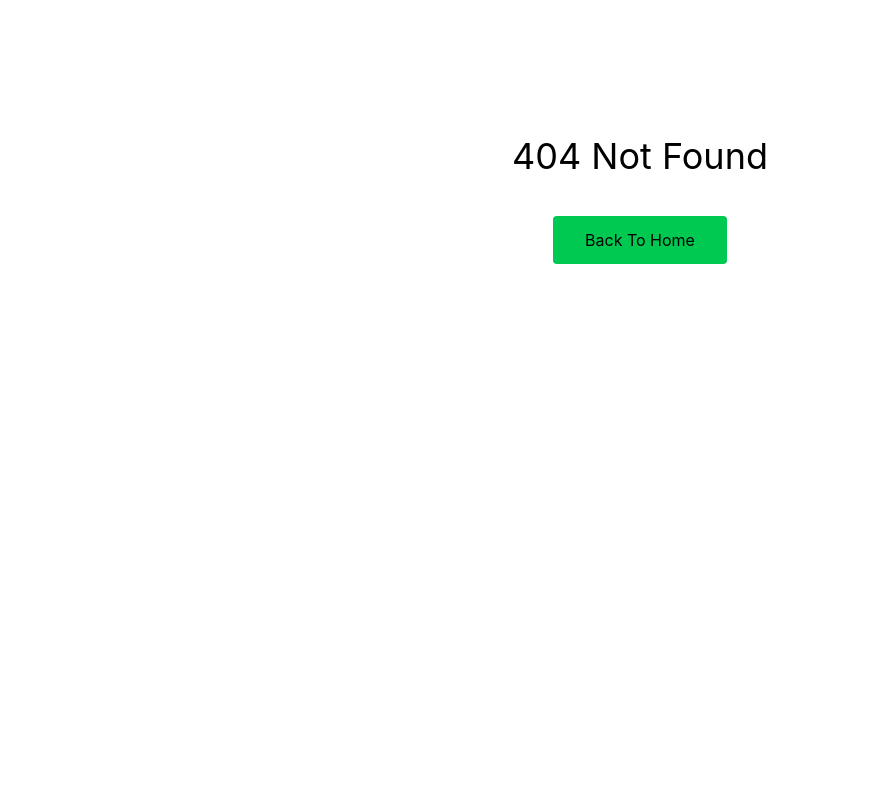
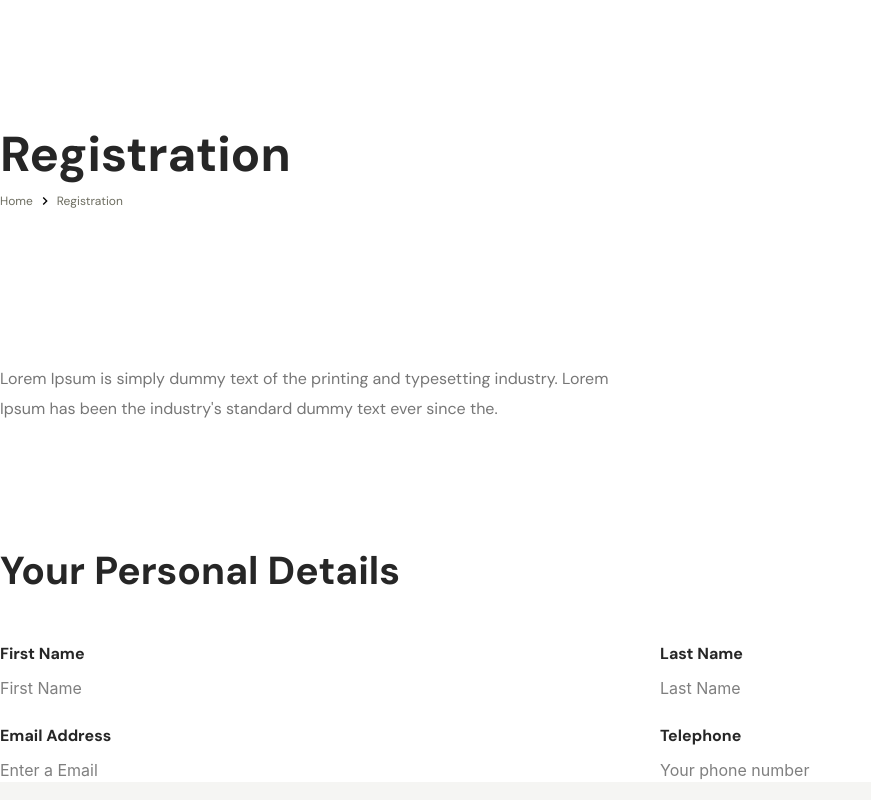
Before and after one commit to dev-abirhossen/Orebi, a React (Vite) app: page /registration in a window 1280 px wide. Before the commit this address had no page. Shown: the part 200-1000 px from the top of the page, without its empty margins (0-871 px from the left). Before the commit the page ends 800 px from the top, so only its background shows below. Built offline with nearby package versions, Linux system fonts and the light colour scheme.

Commit message:
Contact Page Update

```diff
--- a/package.json
+++ b/package.json
@@ -16,6 +16,7 @@
     "react-dom": "^19.2.8",
     "react-icons": "^5.7.0",
     "react-router-dom": "^7.18.4",
+    "react-toastify": "^11.1.0",
     "tailwindcss": "^4.3.3"
   },
   "devDependencies": {
--- a/src/App.jsx
+++ b/src/App.jsx
@@ -18,6 +18,7 @@ import OthersIndex from "./pages/dashboard/othersPage/OthersIndex";
 import AddressIndex from "./pages/dashboard/addressPage/AddressIndex";
 import AccountDetailsIndex from "./pages/dashboard/accountDetailsPage/AccountDetailsIndex";
 import ContactIndex from "./pages/contactPage/ContactIndex";
+import RegistrationIndex from "./pages/loginPage/RegistrationIndex";
 
 const routes = createRoutesFromElements(
   <Route>
@@ -27,6 +28,7 @@ const routes = createRoutesFromElements(
       <Route path="/about" element={<AboutIndex />} />
       <Route path="/login" element={<LoginIndex />} />
       <Route path="/contact" element={<ContactIndex/>} />
+      <Route path="/registration" element={<RegistrationIndex/>}/>
       <Route element={<DashboardLayout />}>
         {/* <Route path="/dashboard" element={<Dashboard />} /> */}
         <Route path="/dashboard" element={<DashboardIndex/>}/>
--- a/src/components/layout/Navbar.jsx
+++ b/src/components/layout/Navbar.jsx
@@ -14,6 +14,7 @@ import { IoCloseSharp } from "react-icons/io5";
 import { profileData } from '../../dummyData/ProfileData'
 import { catagoryData } from '../../dummyData/CatagoryData'
 import { MdLogin } from "react-icons/md";
+import { Bounce, ToastContainer } from 'react-toastify'
 
 
 
@@ -48,7 +49,21 @@ const Navbar = () => {
     }, [userdrop])
 
     return (
+
         <div className='pt-8'>
+             <ToastContainer
+            position="bottom-right"
+            autoClose={5000}
+            hideProgressBar={false}
+            newestOnTop={false}
+            closeOnClick={false}
+            rtl={false}
+            pauseOnFocusLoss
+            draggable
+            pauseOnHover
+            theme="dark"
+            transition={Bounce}
+            />
             <Container>
                 <nav className='flex justify-between items-center pb-8'>
                     <NavLink to={'/'}><Image src={logoImg} alt={"logo.png"} /></NavLink>
--- a/src/components/pages/contact/ContactForm.jsx
+++ b/src/components/pages/contact/ContactForm.jsx
@@ -2,6 +2,7 @@ import React, { useState } from 'react'
 import BreadCrumb from '../../common/BreadCrumb'
 import Input from '../../ui/Input'
 import PrimaryBtn from '../../ui/PrimaryBtn'
+import { Bounce, toast, ToastContainer } from 'react-toastify'
 
 const ContactForm = () => {
 
@@ -32,13 +33,18 @@ const ContactForm = () => {
         if (!formData.name) {
             setformError((prevError) => ({
                 ...prevError,
-                email: "Name is required"
+                name: "Name is required"
+            }));
+        }else {
+            setformError((prevError) => ({
+                ...prevError,
+                name: ""
             }));
         }
         if (!formData.email) {
             setformError((prevError) => ({
                 ...prevError,
-                name: "Email is required"
+                email: "Email is required"
             }));
         } else if (!emailRegex.test(formData.email)) {
             setformError((prevError) => ({
@@ -63,6 +69,17 @@ const ContactForm = () => {
                 msg: ""
             }));
         }
+        toast.success('🦄 Wow so easy!', {
+        position: "bottom-right",
+        autoClose: 5000,
+        hideProgressBar: false,
+        closeOnClick: false,
+        pauseOnHover: true,
+        draggable: true,
+        progress: undefined,
+        theme: "dark",
+        transition: Bounce,
+        });
     };
 
     return (
@@ -97,7 +114,8 @@ const ContactForm = () => {
                     </div>
                 </div>
                 <div className='pb-17.5 '>
-                    <PrimaryBtn onClick={handleClick} className={"mt-7.25 cursor-pointer"} text={"Login"} />
+                    <PrimaryBtn onClick={handleClick} className={"mt-7.25 cursor-pointer"} text={"Post"} />
+
                 </div>
             </div>
         </section>
--- a/src/components/pages/contact/ContactMap.jsx
+++ b/src/components/pages/contact/ContactMap.jsx
@@ -14,6 +14,7 @@ import { FaMinus } from "react-icons/fa6";
 
 
 
+
 const ContactMap = () => {
 
   const [activeIndex, setactiveIndex] = useState()
@@ -24,6 +25,7 @@ const ContactMap = () => {
     }else{
       setactiveIndex(id)
     }
+
   }
 
   return (
@@ -34,9 +36,9 @@ const ContactMap = () => {
           <Accordion allowZeroExpanded>
             {mapAccordionData.map((item) => (
               <AccordionItem className='py-7.5  px-5 flex flex-col gap-2.5' key={item.id}>
-                <AccordionItemHeading>
-                  <AccordionItemButton onClick={()=>handleIndex(item.id)}  className='flex justify-between items-center text-primary font-DMSans font-bold text-base leading-5.75'>
-                    {item.title} {activeIndex === item.id? <FaMinus /> :  <FaPlus /> }
+                <AccordionItemHeading onClick={()=>handleIndex(item.id)}>
+                  <AccordionItemButton  className='flex justify-between items-center text-primary font-DMSans font-bold text-base leading-5.75'>
+                    {item.title} {activeIndex === item.id? <FaMinus /> : <FaPlus /> }
                   </AccordionItemButton>
                 </AccordionItemHeading>
                 <AccordionItemPanel>
--- /dev/null
+++ b/src/pages/loginPage/RegistrationIndex.jsx
@@ -0,0 +1,54 @@
+import React from 'react'
+import Container from '../../components/common/Container'
+import BreadCrumb from '../../components/common/BreadCrumb'
+import Paragraph from '../../components/ui/Paragraph'
+import Input from '../../components/ui/Input'
+
+const RegistrationIndex = () => {
+
+    const desClss = `max-w-161 mb-15.5 font-DMSans font-normal leading-7.5 text-base text-gray3`
+    const headingClss = `text-primary font-bold font-DMSans text-[39px] pt-14`
+    const formHead = `font-bold text-base text-primary font-DMSans`
+    const fromInput =  `outline-none`
+
+
+    const handleInput = (e)=>{
+        console.log(e.target)
+    }
+
+    return (
+        <section>
+            <Container>
+                <div>
+                    <BreadCrumb rootPage={"Home"} label={"Registration"} />
+                    <Paragraph className={desClss} text={"Lorem Ipsum is simply dummy text of the printing and typesetting industry. Lorem Ipsum has been the industry's standard dummy text ever since the."} />
+                    <h3 className={headingClss}>Your Personal Details</h3>
+                    <form className='grid grid-cols-2 gap-10 mt-10.5'>
+                        <div className='flex flex-col gap-6'>
+                            <div className='flex flex-col gap-2.5'>
+                                <label className={formHead} htmlFor="">First Name</label>
+                                <Input onChange={handleInput} type="text" placeholder='First Name ' />
+                            </div >
+                            <div className='flex flex-col gap-2.5'>
+                                <label  className={formHead} htmlFor="">Email Address</label>
+                                <Input type="text" placeholder='Enter a Email' />
+                            </div>
+                        </div>
+                        <div className='flex flex-col gap-6'>
+                            <div  className='flex flex-col gap-2.5'>
+                                <label className={formHead} htmlFor="">Last Name</label>
+                                <Input type="text" placeholder='Last Name ' />
+                            </div>
+                            <div className='flex flex-col gap-2.5'>
+                                <label  className={formHead} htmlFor="">Telephone </label>
+                                <Input type="text" placeholder='Your phone number' />
+                            </div>
+                        </div>
+                    </form>
+                </div>
+            </Container>
+        </section>
+    )
+}
+
+export default RegistrationIndex
```
Also changed, not shown: 1 other file (tests, documents, lock files or other folders).
